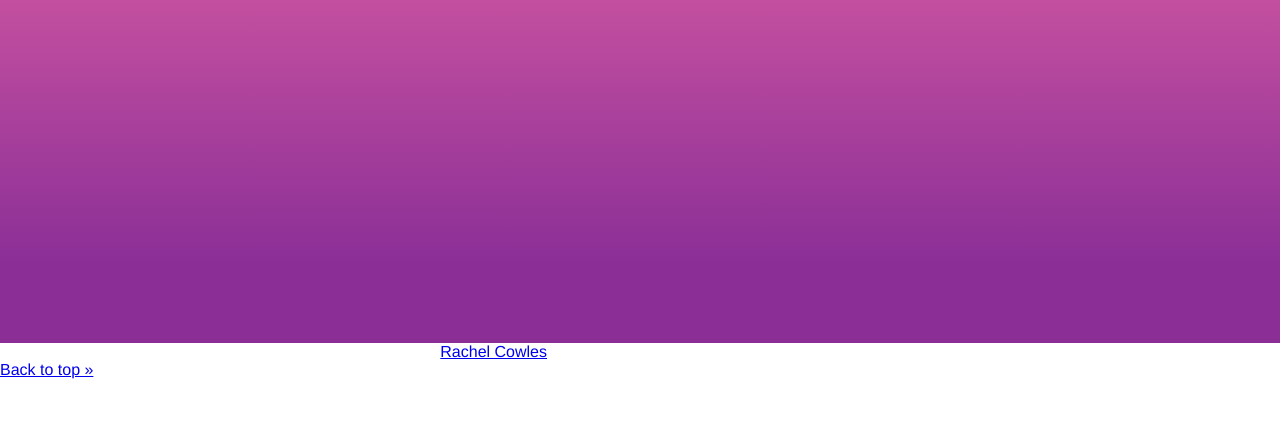
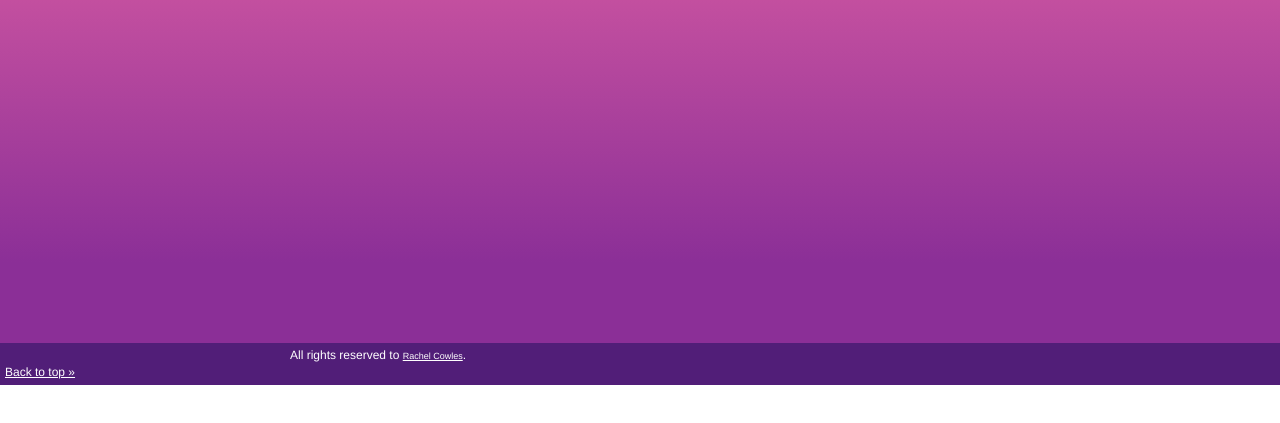
Before and after one commit to cowlesrk/krystal, a plain HTML site: page index.html in a window 1280 px wide. Shown: the part 569-992 px from the top of the page. Before the commit the page ends 948 px from the top, so only its background shows below. Drawn offline with Linux system fonts and the light colour scheme.

Commit message:
styled footer

```diff
--- a/style.css
+++ b/style.css
@@ -110,3 +110,20 @@ p {
   width: 700px;
   margin: 0 auto;
 }
+
+/* Footer Styles --------------------- */
+
+.footer {
+  width: 100%;
+  float: left;
+  margin: 0 0 3em 0;
+  padding: 5px;
+  list-style: none;
+  background-color: #511E78;
+}
+
+.footer p, .footer a {
+  color: white;
+  margin: 0 auto;
+  font-size: .75em;
+}
```
